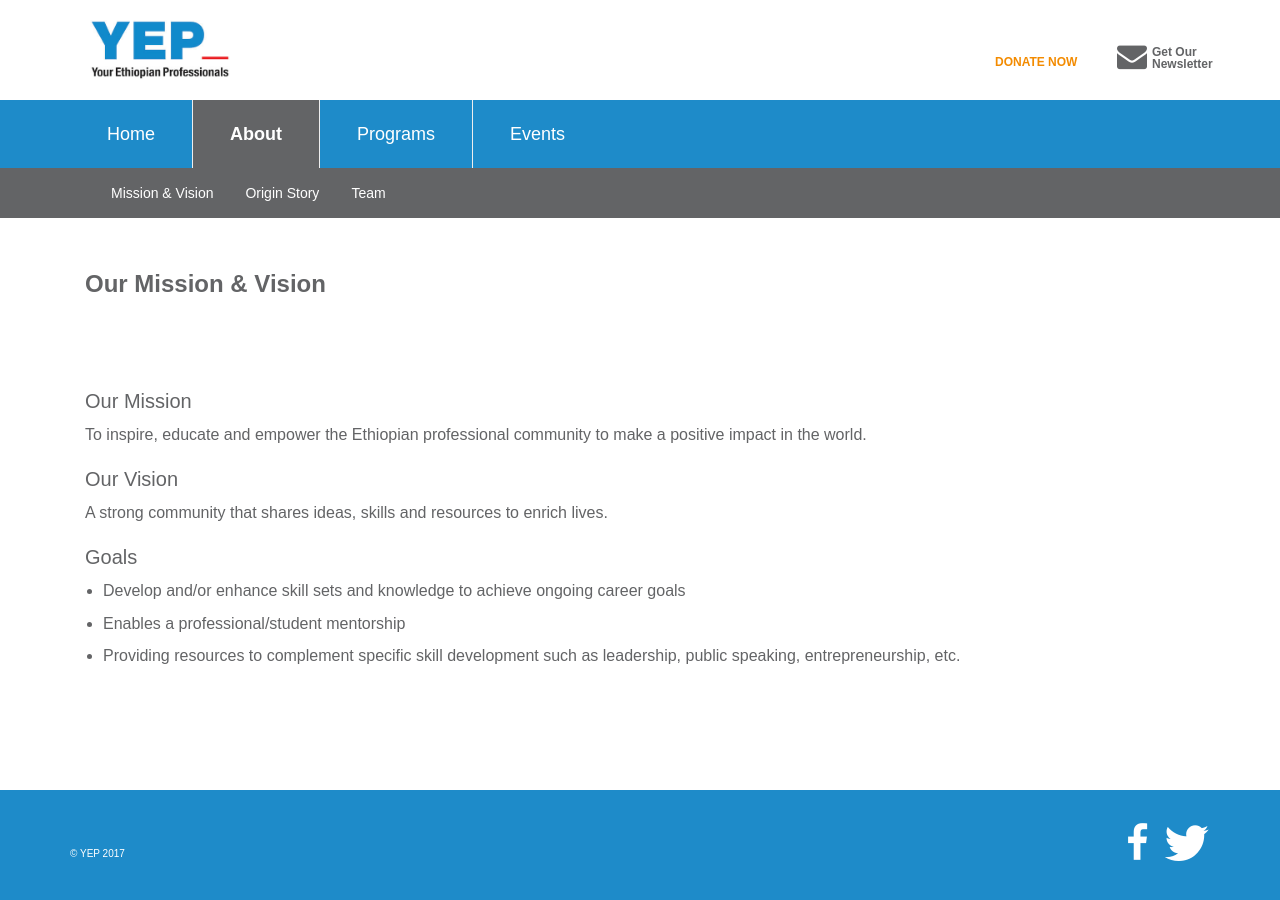
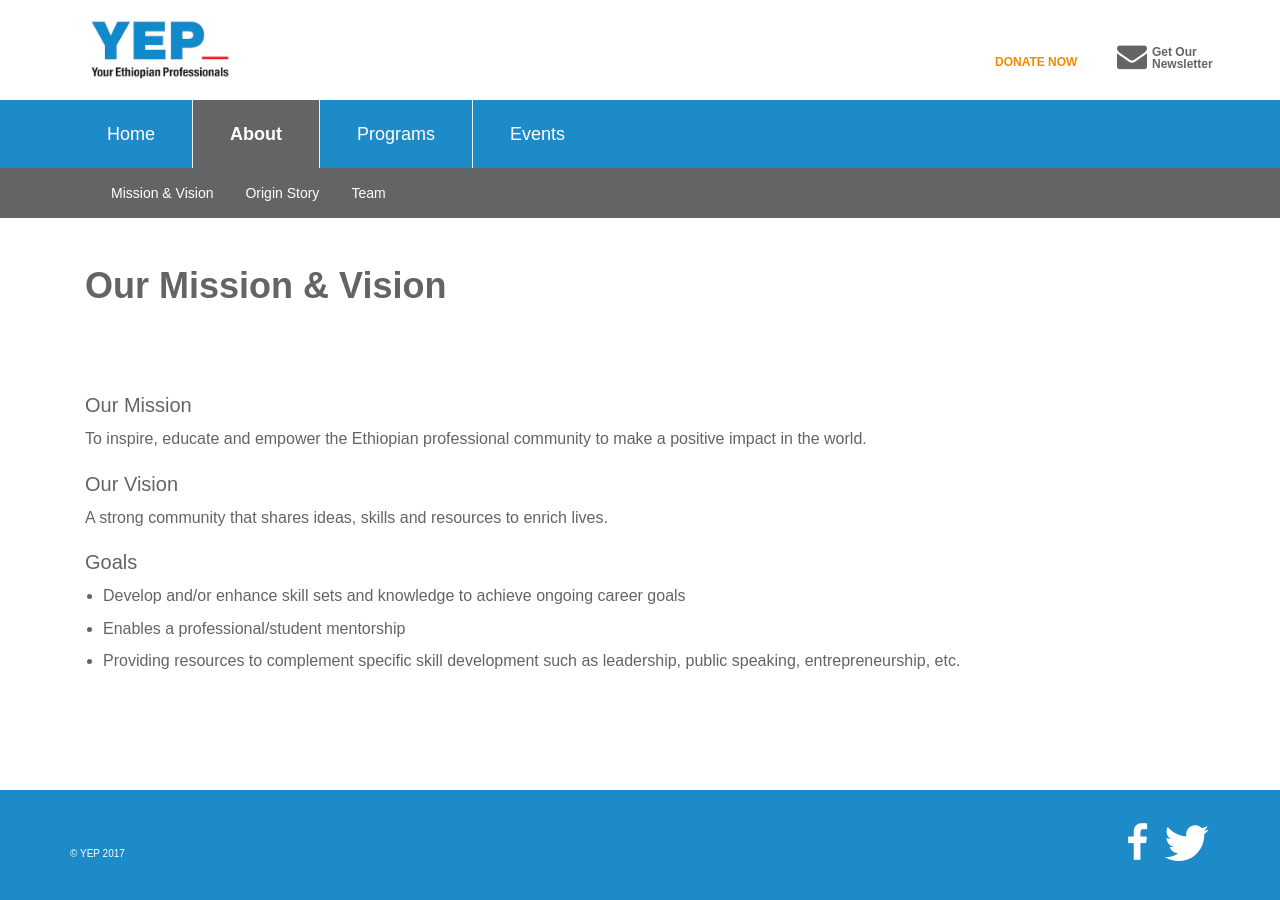
Before and after one commit to YEPNetwork/yepnetwork.github.io, a Jekyll site: the page built from _page/mission.html, in a window 1280 px wide. Built offline with Jekyll 4.4.1, drawn with Linux system fonts in a browser that asks for light colours; nearby versions of some CDN libraries; some web fonts are replaced.

Commit message:
Updated title style.

```diff
--- a/_page/mission.html
+++ b/_page/mission.html
@@ -6,7 +6,7 @@ permalink: /about/mission/
 body_class: about
 ---
 <div class="container bg-white pad-by-50">
-  <h2 class="margin-top-0 margin-bottom-2">Our Mission & Vision</h2>
+  <h1 class="margin-top-0 margin-bottom-2">Our Mission & Vision</h1>
 </div>
 
 <div class="container bg-white">
--- a/_page/origin.html
+++ b/_page/origin.html
@@ -6,7 +6,7 @@ permalink: /about/origin/
 body_class: about
 ---
 <div class="container pad-by-50">
-  <h2 class="margin-top-0 margin-bottom-2">Our Story</h2>
+  <h1 class="margin-top-0 margin-bottom-2">Our Story</h1>
 </div>
 
 <div class="container">
--- a/_page/team.html
+++ b/_page/team.html
@@ -9,7 +9,7 @@ body_class: about
   <div class="container pad-by-50">
     <div class="row">
       <div class="col-sm-12">
-        <h2 class="margin-top-0 margin-bottom-2">Our Team</h2>
+        <h1 class="margin-top-0 margin-bottom-2">Our Team</h1>
       </div>
     </div>
     <div class="row">
```
